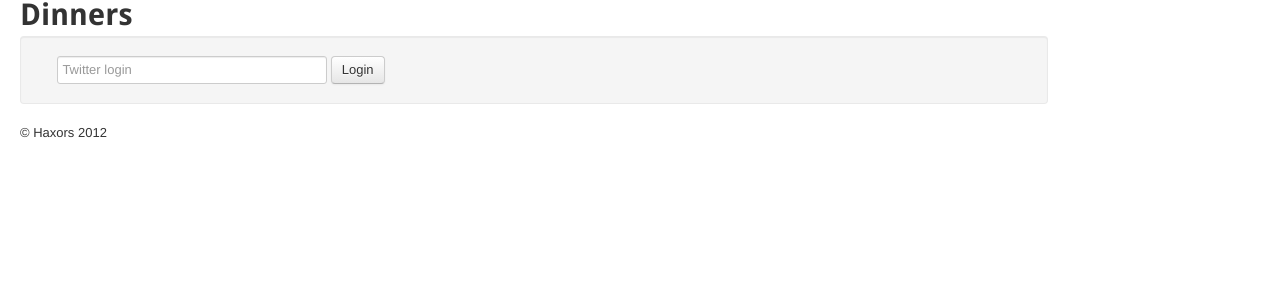
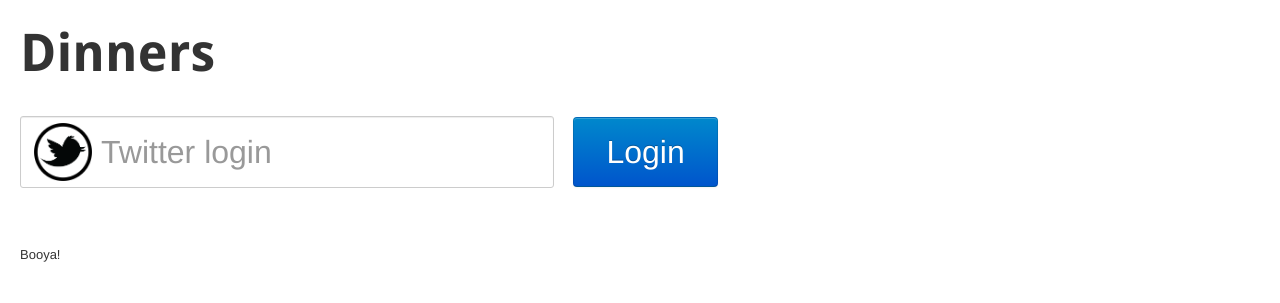
Before and after one commit to konieczkow/Dinners, a Rails app: page /static in a window 1280 px wide. Shown: the top 303 px of the page. Run offline with Rails 7, Linux system fonts and the light colour scheme; style sheets or scripts are compiled from the project's sources; some libraries are stand-ins or nearby versions.

Commit message:
login lay

```diff
--- a/app/assets/javascripts/static.js.coffee
+++ b/app/assets/javascripts/static.js.coffee
@@ -1,3 +1,3 @@
-# Place all the behaviors and hooks related to the matching controller here.
-# All this logic will automatically be available in application.js.
-# You can use CoffeeScript in this file: http://jashkenas.github.com/coffee-script/
+$ ->
+  $('#icon-twitter').on "click", ->
+    $('#twitterlogin').focus()
--- a/app/assets/stylesheets/application.css.scss
+++ b/app/assets/stylesheets/application.css.scss
@@ -1,5 +1,5 @@
 @import "bootstrap/base";
-@import "bootstrap/responsive";
+//@import "bootstrap/responsive";
 @import "modules/fonts";
 
 
@@ -9,11 +9,61 @@ body {
 
 }
 
-h1 { font-family: DroidSansBold; }
+h1 {
+  font-family: DroidSansBold;
+  font-size: 4em;
+}
 
 input { margin-bottom: 0; }
 
 
+
+.container-fluid {
+
+}
+
+
+@media all and (min-width: 1151px) { }
+
+
+
+header, footer {
+  margin: 40px 0;
+}
+
+
+
+
+
+
 .icon-twitter {
-  background-image: image-path('t.png');
+  float: left;
+  height: 5em;
+  line-height: 6em;
+  width: auto;
+  margin-right: 1em;
+  cursor: pointer;
 }
+
+#twitterlogin {
+  font-size: 2rem;
+  height: 1.2em;
+  line-height: 1.5;
+  padding: .5em 1em .5em 2.5em;
+  margin-right: .5em;
+  background: transparent image-url('t.png') .4em .2em no-repeat;
+  background-size: 1.8em 1.8em;
+  width: auto;
+  min-width: 160px;
+  max-width: 550px;
+}
+
+#twittersubmit {
+  font-size: 2rem;
+  height: 2.2em;
+  line-height: 1;
+  padding: .5em 1em;
+  width: auto;
+  min-width: 140px;
+  max-width: 220px;
+}
--- a/app/assets/stylesheets/bootstrap/_base.css.scss
+++ b/app/assets/stylesheets/bootstrap/_base.css.scss
@@ -1668,6 +1668,7 @@ table .span24 {
   height: 14px;
   line-height: 14px;
   vertical-align: text-top;
+  background-image: image-path("");
   background-position: 14px 14px;
   background-repeat: no-repeat;
   *margin-right: .3em;
--- a/app/views/layouts/application.html.haml
+++ b/app/views/layouts/application.html.haml
@@ -15,9 +15,10 @@
         %h1 Dinners
 
       .row-fluid
-        .span10.offset1
+        .span12.offset1
           = yield
+
       %footer
-        %p © Haxors 2012
+        %p Booya!
 
     = javascript_include_tag "application"
--- a/app/views/static/index.html.haml
+++ b/app/views/static/index.html.haml
@@ -1,4 +1,3 @@
-%form.well
-  %i.icon-twitter
-  %input.span3{:placeholder => "Twitter login", :type => "text"}
-    %button.btn{:type => "submit"} Login
+%form.clearfix
+  %input#twitterlogin{:placeholder => "Twitter login", :type => 'text'}
+    %button.btn.btn-primary#twittersubmit{:type => "submit"} Login
```
Also changed, not shown: app/assets/images/t.png.
